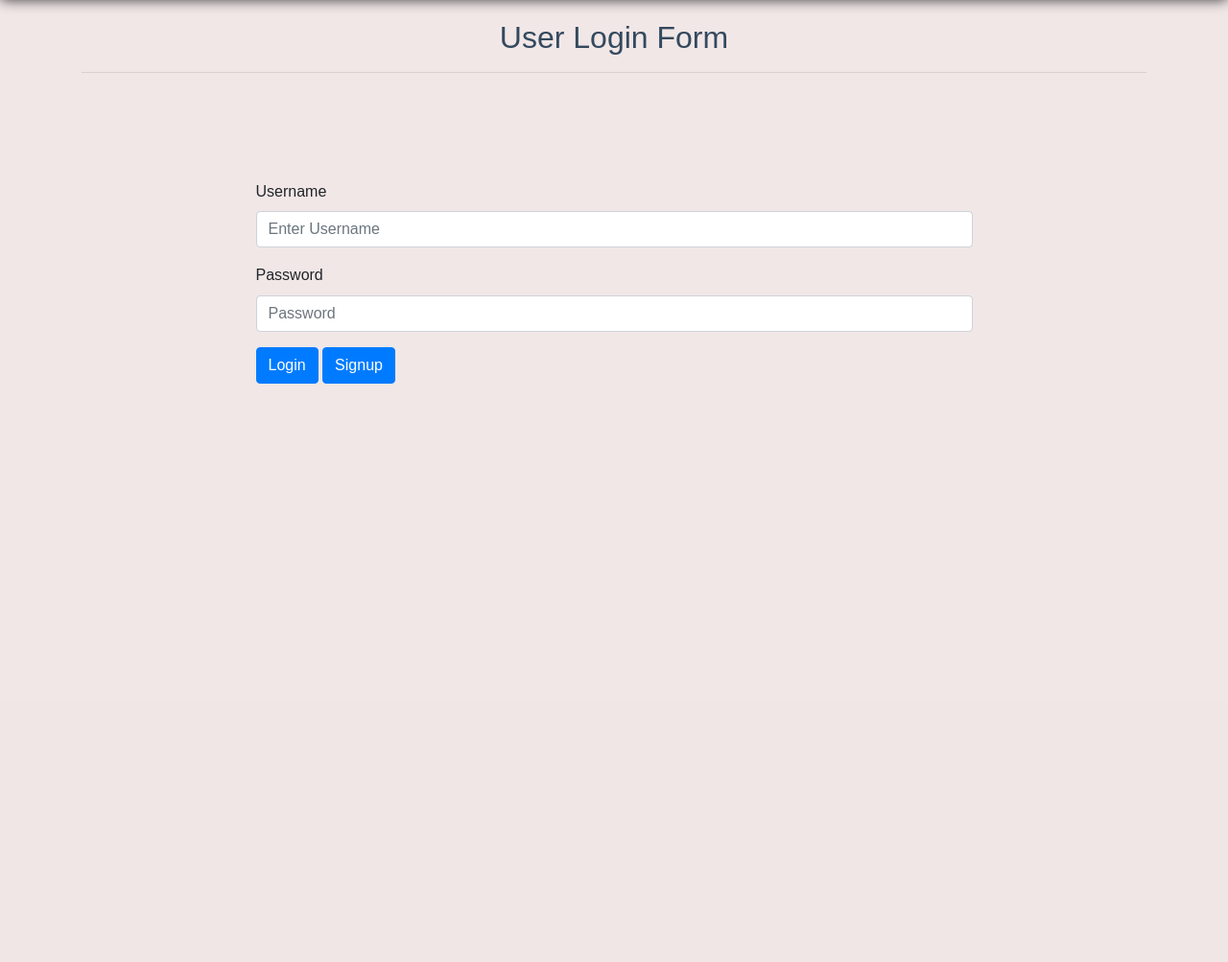
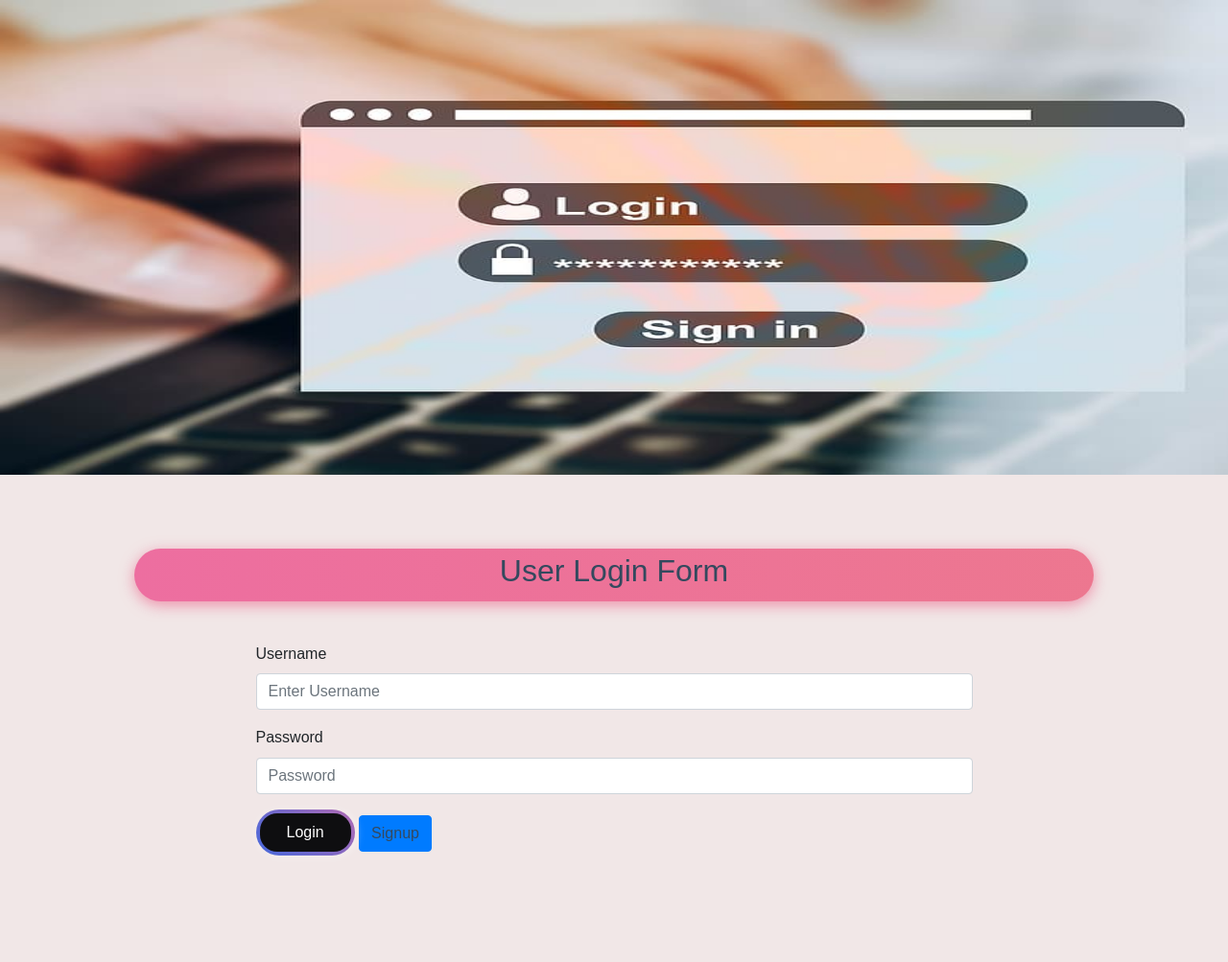
Before and after one commit to khushi1626/Agrishop, a Django app: page /login in a window 1280 px wide; the page is wider, and only the part inside the window is pictured. Shown: the part 68-1071 px from the top of that part at 96% size. Before the commit the page ends 468 px from the top of that part, so only its background shows below. Run offline with Django 3.2, Linux system fonts and the light colour scheme; some libraries are stand-ins or nearby versions.

Commit message:
pre-final changes

```diff
--- a/grocery/templates/login.html
+++ b/grocery/templates/login.html
@@ -5,7 +5,7 @@
 {% if error == "yes" %}
 <script>
     alert('logged in successfully');
-    window.location=('{% url 'home' %}');
+    window.location="{% url 'home' %}";
 </script>
 {% endif %}
 {% if error == "not" %}
@@ -15,13 +15,113 @@
 {% endif %}
 
 <style>
-.mybtnone:hover{background-color : #E40203}
+.mybtnone:hover{background-color : #e4028a}
 </style>
+<style>
+  .bn632-hover {
+  width: 1000px;
+  font-size: 16px;
+  font-weight: 600;
+  color: #fff;
+  cursor: pointer;
+  margin: 20px;
+  height: 55px;
+  text-align:center;
+  border: none;
+  background-size: 1000% 1000%;
+  border-radius: 500px;
+  -o-transition: all .4s ease-in-out;
+  -webkit-transition: all .4s ease-in-out;
+  transition: all .4s ease-in-out;
+}
+
+.bn632-hover:hover {
+  background-position: 100% 0;
+  -o-transition: all .4s ease-in-out;
+  -webkit-transition: all .4s ease-in-out;
+  transition: all .4s ease-in-out;
+}
+
+.bn632-hover:focus {
+  outline: none;
+}
+
+.bn632-hover.bn27 {
+  background-image: linear-gradient(
+    to right,
+    #ed6ea0,
+    #ec8c69,
+    #f7186a,
+    #fbb03b
+  );
+  box-shadow: 0 4px 15px 0 rgba(236, 116, 149, 0.75);
+}
+</style>
+
+<style>
+  .bn30 {
+  border: 5em;
+  cursor: pointer;
+  outline: none;
+  font-size: 16px;
+  -webkit-transform: translate(0);
+  transform: translate(0);
+  background-image: linear-gradient(45deg, #4568dc, #b06ab3);
+  padding: 0.7em 2em;
+  border-radius: 65px;
+  box-shadow: 1px 1px 10px rgba(255, 255, 255, 0.438);
+  -webkit-transition: box-shadow 0.25s;
+  transition: box-shadow 0.25s;
+  color: white;
+}
+
+.bn30 .text {
+  background-clip: text;
+  -webkit-background-clip: text;
+  -webkit-text-fill-color: transparent;
+  background-image: linear-gradient(45deg, #4568dc, #b06ab3);
+}
+
+.bn30:after {
+  content: "";
+  border-radius: 18px;
+  position: absolute;
+  margin: 4px;
+  top: 0;
+  left: 0;
+  bottom: 0;
+  right: 0;
+  z-index: -1;
+  background: #0e0e10;
+}
+
+.bn30:hover {
+  background-image: linear-gradient(-45deg, #4568dc, #b06ab3);
+  box-shadow: 0 12px 24px rgba(128, 128, 128, 0.1);
+}
+
+.bn30:hover .text {
+  background-image: linear-gradient(-45deg, #4568dc, #b06ab3);
+}
+</style>
+
+
 <body>
+
+<center>  <img src="{% static 'images/login_3.jpg' %}" alt="Girl in a jacket" style="width:1500px;height:500px;padding-bottom: 5px;"></center>
+<br>
+<br>
+<div>
+  <center>
+    <button class="bn632-hover bn27"><h2>User Login Form</h2></button>
+  </center>
+</div>
+
+
+
 <div class="container">
-    <h2 style="margin-top:20px" align="center">User Login Form</h2><hr>
 
-<div class="container-fluid" style="width:70%;margin-top:10%">
+<div class="container-fluid" style="width:70%;margin-top:2%;margin-bottom: 10%;">
 <form method="post" action="">
     {% csrf_token %}
   <div class="form-group">
@@ -32,8 +132,8 @@
     <label for="exampleInputPassword1">Password</label>
     <input type="password" class="form-control" id="exampleInputPassword1" placeholder="Password" name="pwd">
   </div>
-  <button type="submit" class="btn btn-primary mybtnone">Login</button>
-  <button class="btn btn-primary mybtnone"><a href="{% url 'signup' %}" style="color:white">Signup</a></button>
+  <button type="submit" class="bn30">Login</button>
+  <button class="btn btn-primary"><a href="{% url 'signup' %}">Signup</a></button>
 </form>
 </div>
 </div>
--- a/grocery/templates/navigation.html
+++ b/grocery/templates/navigation.html
@@ -474,22 +474,22 @@ a {
       <li>
         <a href="{% url 'view_user' %}">ViewUser</a>
       </li>
-      <li>
+      <!-- <li>
         <a href="{% url 'admin_viewBooking' %}">ViewPurchase</a>
-      </li>
+      </li> -->
       <li>
         <a href="{% url 'view_feedback' %}">ViewFeedback</a>
       </li>
 
       <li><a href="{% url 'add_product' %}">Add Product</a></li>
 
-      <li><a href="{% url 'admin_view_product' %}">View Product</a></li>
+      <!-- <li><a href="{% url 'admin_view_product' %}">View Product</a></li> -->
 
       <li><a href="{% url 'add_categary' %}">Add Category</a></li>
       <li><a href="{% url 'view_categary' %}">View Category</a></li>
       <li><a href="{% url 'search_booking' %}">Search Purchases</a></li>
 
-      <li><a class="dropdown-item" href="{% url 'bookingbetweendate_report' %}">Purchases Reports</a></li>
+      <li><a class="dropdown-item" href="{% url 'bookingbetweendate_report' %}"> Reports</a></li>
 
       {% endif %}
 
```
Also changed, not shown: grocery/templates/about.html (+0 -18 lines), grocery/templates/all_product.html (+57 -45 lines), grocery/templates/contact.html (+55 -5 lines), grocery/views.py (+7 -0 lines), db.sqlite3, grocery/static/images/contactus.jfif (added), grocery/static/images/login_2.jfif (added), grocery/static/images/login_3.jpg (added), grocery/static/images/login_image.jfif (added), media/IMG_1733.jpg (deleted), media/affinity.jfif (added), media/agrishop_icon1.PNG (added), media/amadis.jfif (added), media/benevia.jfif (added), 3 more files.
